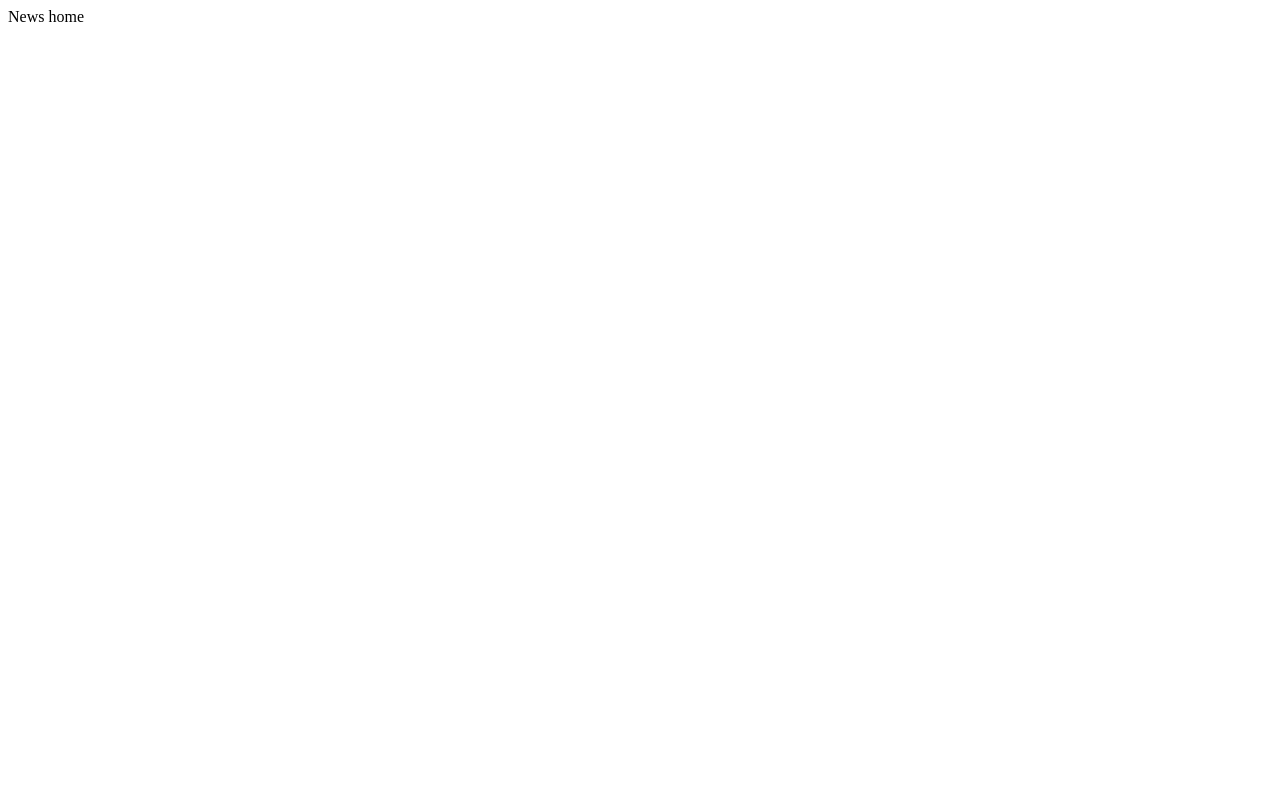
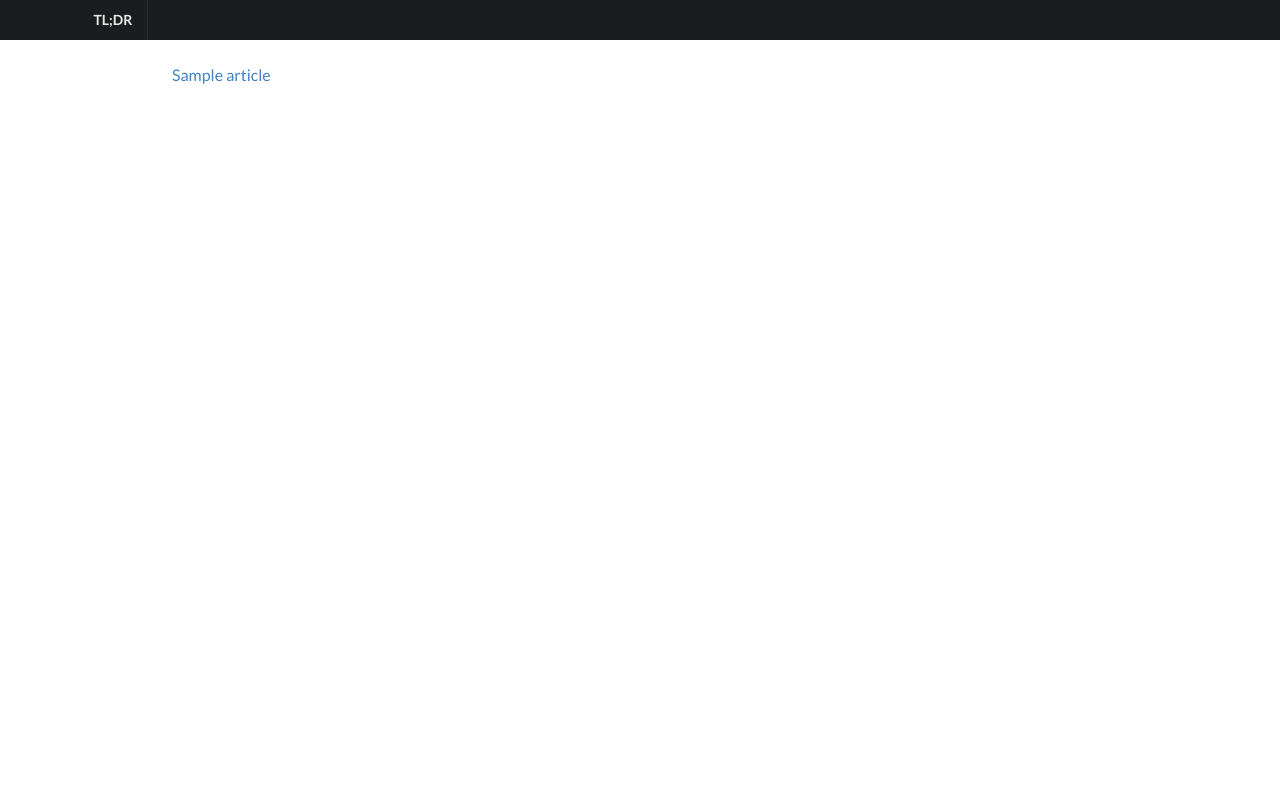
Before and after one commit to suminb/tldr-web, a Flask app: page /news/ in a window 1280 px wide. Before the commit the page is almost empty. Run offline with Flask 2, Linux system fonts and the light colour scheme; tables that the repository leaves empty hold one stand-in row (values such as "Sample post"); some libraries are stand-ins or nearby versions.

Commit message:
List news articles

```diff
--- a/web/news/__init__.py
+++ b/web/news/__init__.py
@@ -11,8 +11,11 @@ news_module = Blueprint('news', __name__, template_folder='templates')
 
 
 @news_module.route('/')
-def news_home():
-    return 'News home'
+def list_articles():
+    context = {
+        'articles': Article.query.all(),
+    }
+    return render_template('list_articles.html', **context)
 
 
 @news_module.route('/<int:article_id>')
--- /dev/null
+++ b/web/news/templates/list_articles.html
@@ -0,0 +1,23 @@
+{% extends 'layout.html' %}
+{% block content %}
+
+<table class="table">
+  <thead>
+    <tr>
+      <th></th>
+    </tr>
+  </thead>
+  <tbody>
+  {%- for article in articles %}
+    <tr>
+      <td>
+        <a href="{{ url_for('news.view_article', article_id=article.id) }}">
+          {{ article.title }}
+        </a>
+      </td>
+    </tr>
+  {% endfor -%}
+  </tbody>
+</table>
+
+{% endblock %}
--- a/web/news/templates/view_article.html
+++ b/web/news/templates/view_article.html
@@ -1,12 +1,12 @@
 {% extends 'layout.html' %}
 {% block content %}
 
-<h2>{{ article.title }}</h2>
+<h2>
+  <a href="{{ article.url }}">{{ article.title }}</a>
+</h2>
 
 <p style="display:none">{{ article.content }}</p>
 
 <p>{{ article.summary }}</p>
 
-<div><a href="{{ article.url }}">Read the original article</a></div>
-
 {% endblock %}
```
